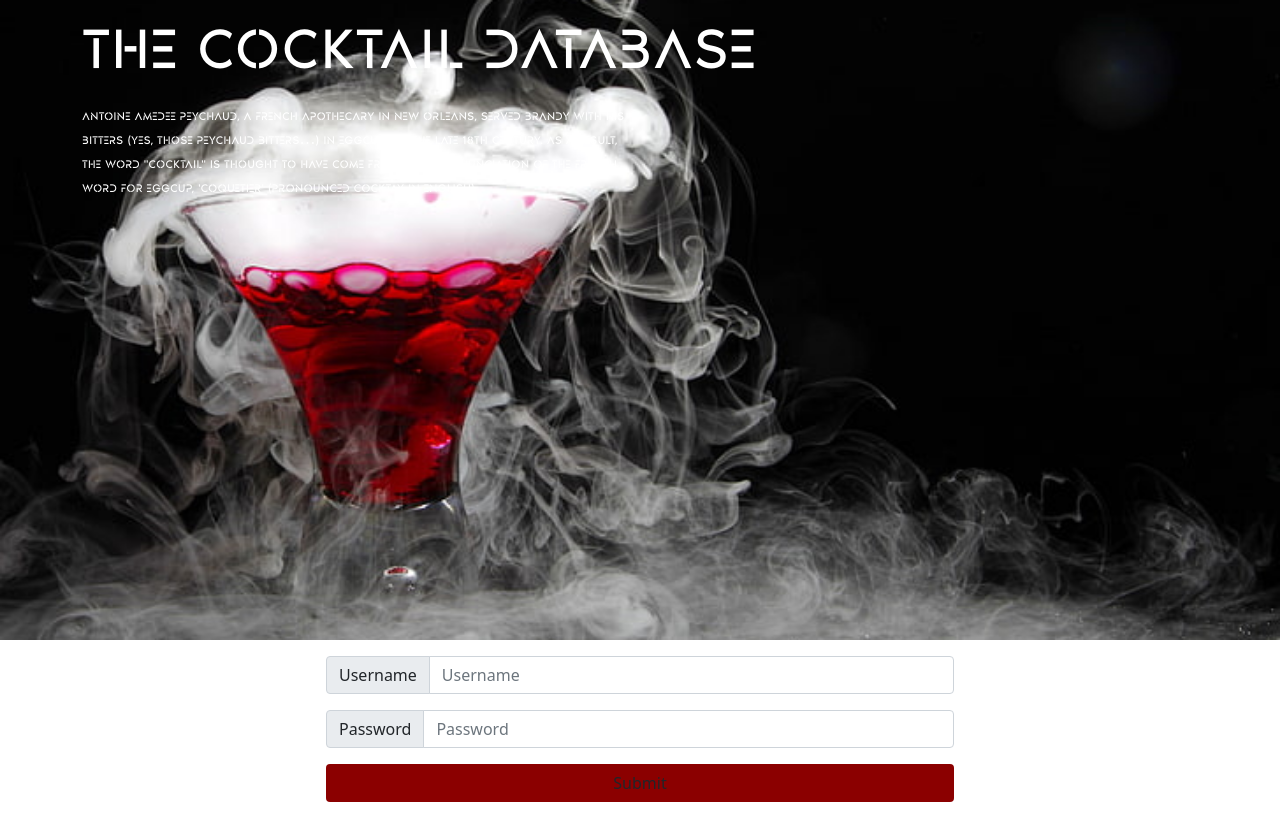
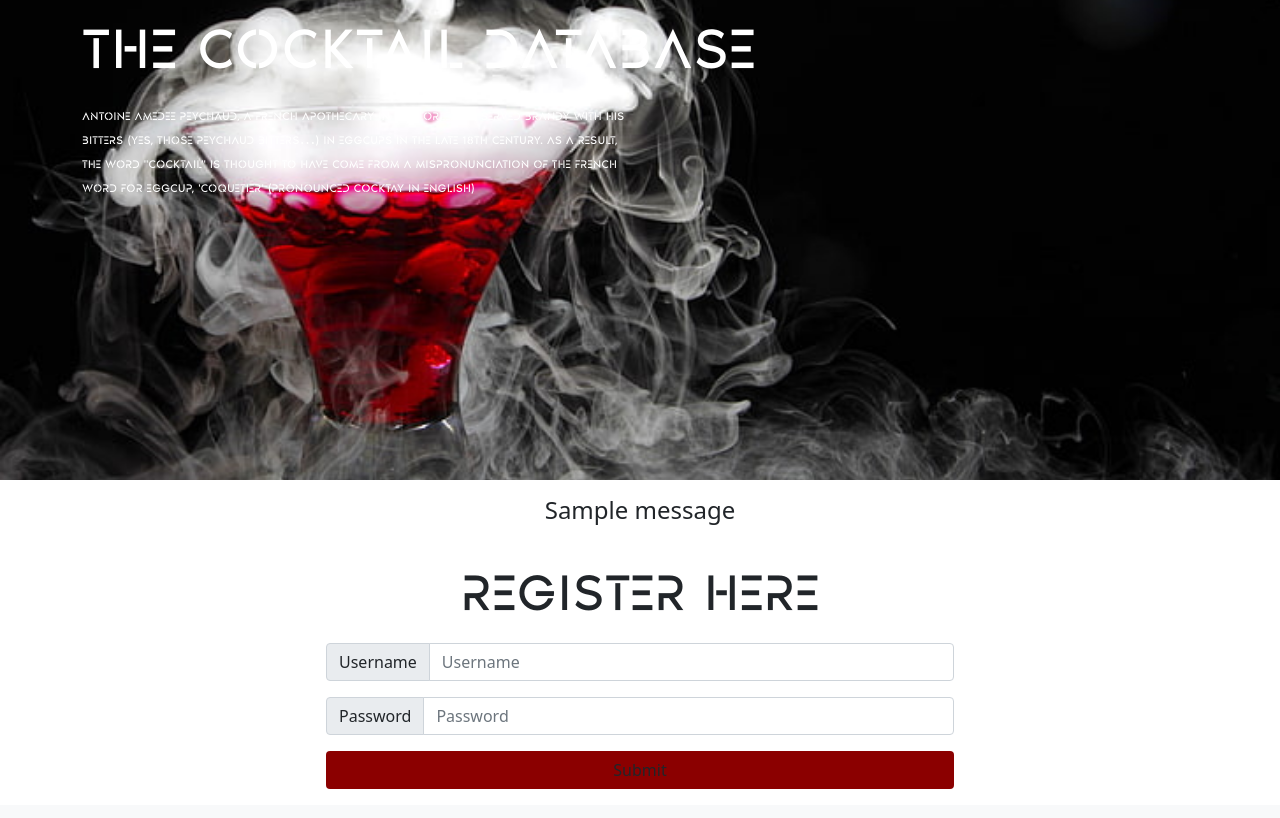
Before and after one commit to SdMusic/Ms-3, a Flask app: page /register in a window 1280 px wide. Shown: the part 56-874 px from the top of the page. After the commit the page ends 845 px from the top, so only its background shows below. Run offline with Flask 2, Linux system fonts and the light colour scheme; one stand-in notice (Sample message) is shown; some libraries are stand-ins or nearby versions.

Commit message:
Add Functionality for Registration

```diff
--- a/app.py
+++ b/app.py
@@ -27,6 +27,26 @@ def home_page():
 
 @app.route("/register", methods=["GET", "POST"])
 def register():
+    if request.method == "POST":
+        # Checking if user already exists
+        existing_user = mongo.db.users.find_one(
+            {"username": request.form.get("username").lower()})
+
+        if existing_user:
+            flash("Username already exists")
+            return redirect(url_for("register"))
+
+        register = {
+            "username": request.form.get("username").lower(),
+            "password": generate_password_hash(request.form.get("password"))
+        }
+        mongo.db.users.insert_one(register)
+
+        # create new user session cookie
+        session["user"] = request.form.get("username").lower()
+        flash("You are Registered!")
+        return redirect(url_for("profile", username=session["user"]))
+
     return render_template("register.html")
 
 
--- a/static/css/style.css
+++ b/static/css/style.css
@@ -14,7 +14,11 @@
     background-position: center;
     background-repeat: no-repeat;
     background-size: cover;
-  height: 80vh;
+    height: 60vh;
+    font-family: "Designer";
+}
+
+h1 {
     font-family: "Designer";
 }
 
--- a/templates/base.html
+++ b/templates/base.html
@@ -11,7 +11,7 @@
     <title>The Cocktail Database</title>
 </head>
 <body>
-    <nav class="navbar navbar-expand-lg navbar-light bg-light">
+    <nav class="navbar navbar-expand-lg navbar-light bg-light sticky-top">
             <div class="container-fluid">
                 <a class="navbar-brand" href="#">The Cocktail Database</a>
                 <button class="navbar-toggler" type="button" data-bs-toggle="collapse" data-bs-target="#navbarNavAltMarkup"
@@ -43,6 +43,19 @@
             </div>
         </div>
     </header>
+
+     <section>
+        <!-- flash messages -->
+        {% with messages = get_flashed_messages() %}
+            {% if messages %}
+                {% for message in messages %}
+                    <div class="row flashes">
+                        <h4 class="d-flex justify-content-center mt-3">{{ message }}</h4>
+                    </div>
+                {% endfor %}
+            {% endif %}
+        {% endwith %}
+    </section>
     {% block content %}
     {% endblock %}
 
--- a/templates/register.html
+++ b/templates/register.html
@@ -2,6 +2,9 @@
 {% block content %}
 
 <div class="row mt-3">
+   <div class="col-md-6 offset-md-3">
+       <h1 class="display-2 d-flex justify-content-center">Register Here</h1>
+   </div>
     <div class="col-md-6 offset-md-3">
         <form method="POST" action="{{ url_for('register') }}">
             <div class="input-group mb-3">
```
Lines whose indentation alone changed are shown as unchanged.
